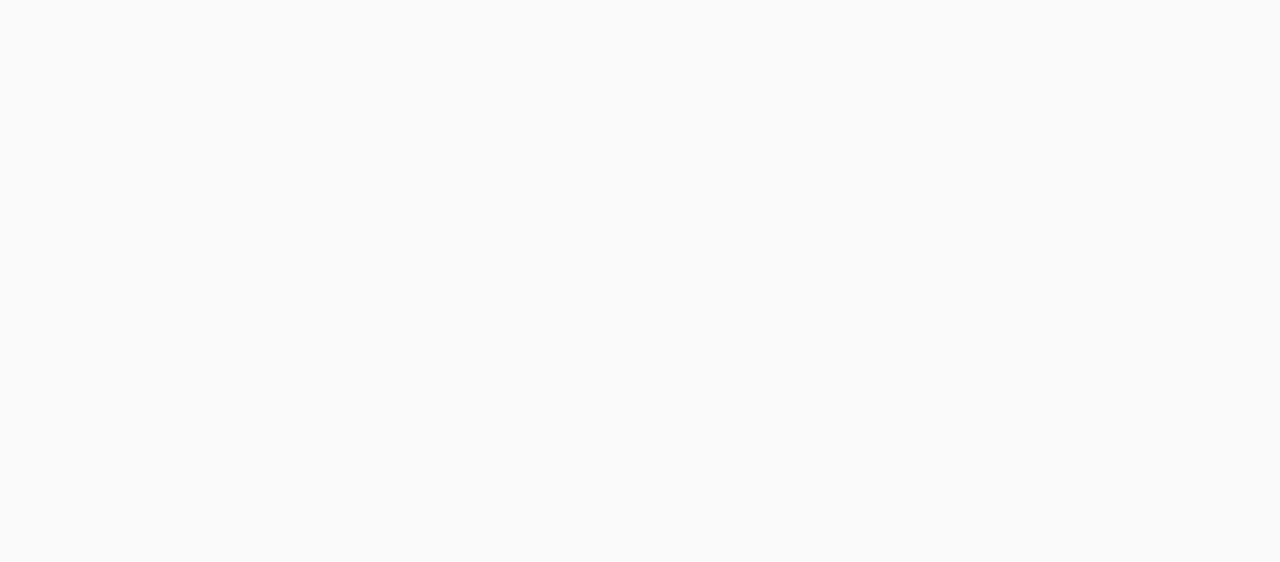
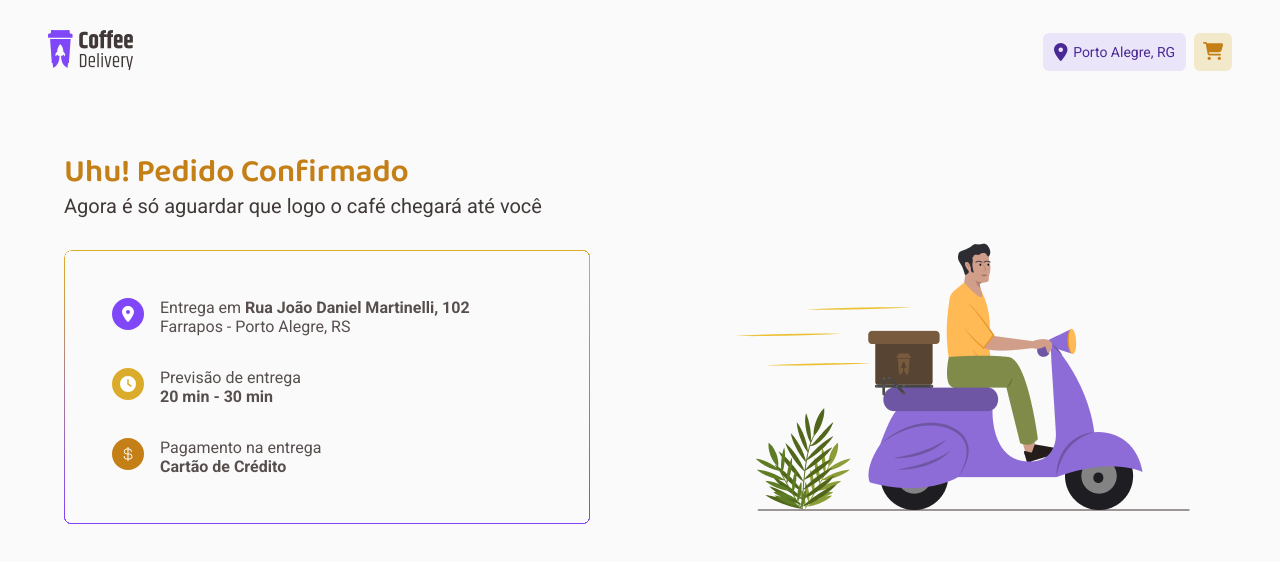
Before and after one commit to oseasmoreto/rocketseat-ignite-desafio-02-coffee-delivery, a React (Vite) app: page /cart/confirm in a window 1280 px wide. Before the commit this address had no page. Shown: the top 562 px of the page. Built offline with nearby package versions, Linux system fonts and the light colour scheme.

Commit message:
Finaliza página de confirmação do pedido

```diff
--- a/src/Routes.tsx
+++ b/src/Routes.tsx
@@ -1,6 +1,7 @@
 import { Routes, Route } from 'react-router-dom'
 import { DefaultLayout } from './layouts/DefaultLayout'
 import { Cart } from './pages/Cart'
+import { Confirm } from './pages/Confirm'
 import { Home } from './pages/Home'
 
 export function Router() {
@@ -10,6 +11,7 @@
         <Route path="/" element={<Home />} />
 
         <Route path="/cart" element={<Cart />} />
+        <Route path="/cart/confirm" element={<Confirm />} />
       </Route>
     </Routes>
   )
--- a/src/pages/Cart/index.tsx
+++ b/src/pages/Cart/index.tsx
@@ -5,6 +5,7 @@
   MapPinLine,
   Money,
 } from 'phosphor-react'
+import { NavLink } from 'react-router-dom'
 import { Item } from '../../components/Cart/Item'
 import { Block, ButtonConfirm, ButtonPayment, CartContainer } from './styles'
 
@@ -82,7 +83,9 @@
               <span>R$33,20</span>
             </p>
           </div>
-          <ButtonConfirm>Confirmar pedido</ButtonConfirm>
+          <NavLink to="/cart/confirm">
+            <ButtonConfirm>Confirmar pedido</ButtonConfirm>
+          </NavLink>
         </Block>
       </aside>
     </CartContainer>
--- a/src/pages/Cart/styles.ts
+++ b/src/pages/Cart/styles.ts
@@ -2,7 +2,6 @@
 
 export const CartContainer = styled.main`
   width: 74rem;
-  height: 100vh;
   display: grid;
   grid-template-columns: 640px 448px;
   gap: 2rem;
@@ -226,6 +225,7 @@
   line-height: 1.3;
   color: ${(props) => props.theme.white};
   text-transform: uppercase;
+  font-weight: bold;
 
   transition: all 0.2s;
   cursor: pointer;
--- /dev/null
+++ b/src/pages/Confirm/index.tsx
@@ -0,0 +1,52 @@
+import { ConfirmContainer, ConfirmDot } from './styles'
+import ImgMotoca from '../../assets/images/motoca.png'
+import { FontAwesomeIcon } from '@fortawesome/react-fontawesome'
+import { faClock, faLocationDot } from '@fortawesome/free-solid-svg-icons'
+import { CurrencyDollar } from 'phosphor-react'
+
+export function Confirm() {
+  return (
+    <ConfirmContainer>
+      <div className="box-confirm">
+        <div className="header">
+          <h3>Uhu! Pedido Confirmado</h3>
+          <p>Agora é só aguardar que logo o café chegará até você</p>
+        </div>
+        <div className="box-info">
+          <ul>
+            <li>
+              <ConfirmDot variant="primary">
+                <FontAwesomeIcon fontSize={16} icon={faLocationDot} />
+              </ConfirmDot>
+              <p>
+                Entrega em <span>Rua João Daniel Martinelli, 102</span> Farrapos
+                - Porto Alegre, RS
+              </p>
+            </li>
+            <li>
+              <ConfirmDot variant="secondary">
+                <FontAwesomeIcon fontSize={16} icon={faClock} />
+              </ConfirmDot>
+              <p>
+                Previsão de entrega
+                <br />
+                <span>20 min - 30 min</span>
+              </p>
+            </li>
+            <li>
+              <ConfirmDot variant="secondary-dark">
+                <CurrencyDollar size={16} />
+              </ConfirmDot>
+              <p>
+                Pagamento na entrega
+                <br />
+                <span>Cartão de Crédito</span>
+              </p>
+            </li>
+          </ul>
+        </div>
+      </div>
+      <img src={ImgMotoca} alt="Motoca" />
+    </ConfirmContainer>
+  )
+}
--- /dev/null
+++ b/src/pages/Confirm/styles.ts
@@ -0,0 +1,157 @@
+import styled, { css } from 'styled-components'
+
+export const ConfirmContainer = styled.main`
+  width: 74rem;
+  display: grid;
+  grid-template-columns: 526px 492px;
+  gap: 2rem;
+  justify-content: space-between;
+  align-self: center;
+
+  margin-top: 2rem;
+  padding: 1rem;
+
+  .header {
+    margin-bottom: 2rem;
+
+    h3 {
+      font-size: 2rem;
+      font-family: Baloo2-SemiBold;
+      line-height: 1.3;
+      color: ${(props) => props.theme.secondary.dark};
+    }
+
+    p {
+      font-size: 20px;
+      color: ${(props) => props.theme.subtitle};
+    }
+  }
+
+  .box-info {
+    padding: 3rem;
+    //border: 1px solid ${(props) => props.theme.secondary.normal};
+    /*border-top-right-radius: 36px;
+    border-bottom-left-radius: 36px;*/
+    border-radius: 6px;
+    background-image: radial-gradient(
+        circle at 100% 100%,
+        transparent 6px,
+        ${(props) => props.theme.secondary.normal} 6px,
+        ${(props) => props.theme.secondary.normal} 6px,
+        transparent 7px
+      ),
+      linear-gradient(
+        to right,
+        ${(props) => props.theme.secondary.normal},
+        ${(props) => props.theme.secondary.normal}
+      ),
+      radial-gradient(
+        circle at 0% 100%,
+        transparent 6px,
+        ${(props) => props.theme.secondary.normal} 6px,
+        ${(props) => props.theme.secondary.normal} 7px,
+        transparent 6px
+      ),
+      linear-gradient(
+        to bottom,
+        ${(props) => props.theme.secondary.normal},
+        ${(props) => props.theme.primary.normal}
+      ),
+      radial-gradient(
+        circle at 0% 0%,
+        transparent 6px,
+        ${(props) => props.theme.primary.normal} 6px,
+        ${(props) => props.theme.primary.normal} 7px,
+        transparent 7px
+      ),
+      linear-gradient(
+        to left,
+        ${(props) => props.theme.primary.normal},
+        ${(props) => props.theme.primary.normal}
+      ),
+      radial-gradient(
+        circle at 100% 0%,
+        transparent 6px,
+        ${(props) => props.theme.primary.normal} 6px,
+        ${(props) => props.theme.primary.normal} 7px,
+        transparent 7px
+      ),
+      linear-gradient(
+        to top,
+        ${(props) => props.theme.primary.normal},
+        ${(props) => props.theme.secondary.normal}
+      );
+    background-size: 7px 7px, calc(100% - 14px) 1px, 7px 7px,
+      1px calc(100% - 14px);
+    background-position: top left, top center, top right, center right,
+      bottom right, bottom center, bottom left, center left;
+    background-repeat: no-repeat;
+
+    ul {
+      list-style: none;
+
+      li {
+        display: flex;
+        justify-content: flex-start;
+        align-items: flex-start;
+        gap: 1rem;
+
+        p {
+          color: ${(props) => props.theme.text};
+          font-size: 1rem;
+          max-width: 310px;
+
+          span {
+            color: ${(props) => props.theme.text};
+            font-weight: bold;
+          }
+        }
+      }
+
+      li + li {
+        margin-top: 2rem;
+      }
+    }
+  }
+
+  img {
+    align-self: flex-end;
+  }
+`
+
+export type ConfirmDotVariant = 'primary' | 'secondary' | 'secondary-dark'
+
+interface ConfirmDotContainerProps {
+  variant: ConfirmDotVariant
+}
+
+export const ConfirmDot = styled.div<ConfirmDotContainerProps>`
+  color: ${(props) => props.theme.white};
+
+  min-width: 2rem;
+  min-height: 2rem;
+
+  border-radius: 50%;
+
+  display: flex;
+  justify-content: center;
+  align-items: center;
+
+  ${(propsC) => {
+    switch (propsC.variant) {
+      case 'primary':
+        return css`
+          background-color: ${(props) => props.theme.primary.normal};
+        `
+      case 'secondary':
+        return css`
+          background-color: ${(props) => props.theme.secondary.normal};
+        `
+      case 'secondary-dark':
+      default:
+        return css`
+          background-color: ${(props) => props.theme.secondary.dark};
+        `
+    }
+  }};
+`
```
Also changed, not shown: src/assets/images/motoca.png (added).
